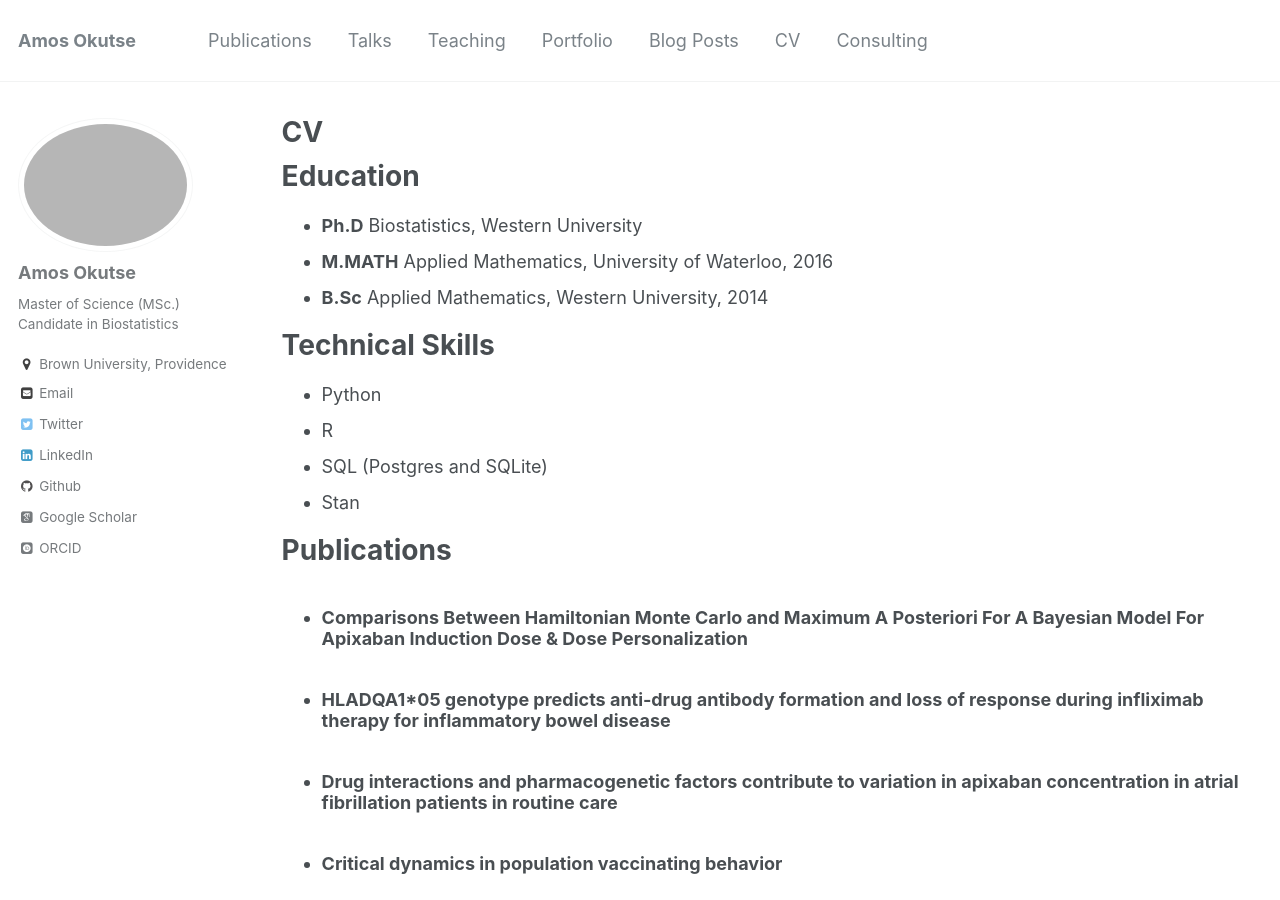
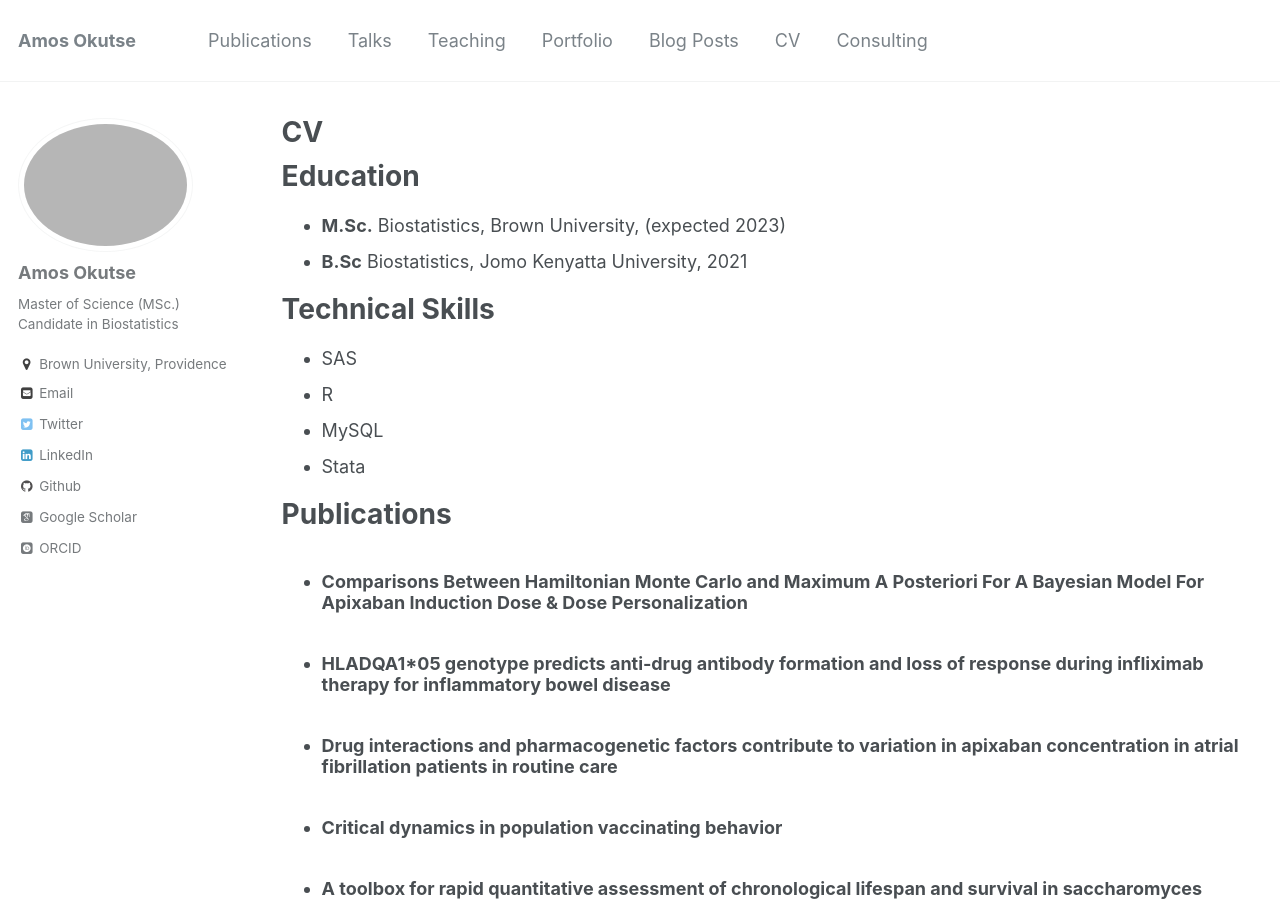
Before and after one commit to okutse/okutse.github.io, a Jekyll site: the page built from _pages/cv.md, in a window 1280 px wide and 900 px high. Built offline with Jekyll 4.4.1, drawn with Linux system fonts in a browser that asks for light colours; some web fonts are replaced.

Commit message:
Update cv.md

```diff
--- a/_pages/cv.md
+++ b/_pages/cv.md
@@ -11,16 +11,15 @@
 
 Education
 ======
-* __Ph.D__ Biostatistics, Western University
-* __M.MATH__ Applied Mathematics, University of Waterloo, 2016
-* __B.Sc__ Applied Mathematics, Western University, 2014
+* __M.Sc.__ Biostatistics, Brown University, (expected 2023)
+* __B.Sc__ Biostatistics, Jomo Kenyatta University, 2021
 
 Technical Skills
 ======
-* Python
+* SAS
 * R
-* SQL (Postgres and SQLite)
-* Stan
+* MySQL
+* Stata
 
 Publications
 ======
```
